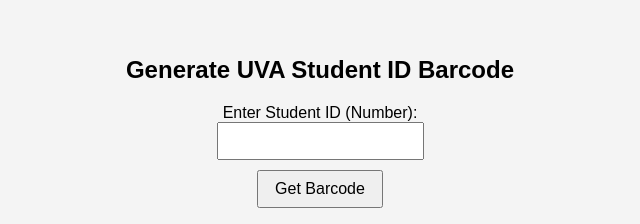
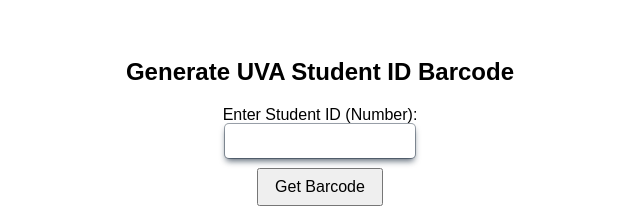
Before and after one commit to Saket-Upadhyay/uva-barcode-gen, a plain HTML site: page index.html in a window 1280 px wide. Shown: the part 129-353 px from the top of the page, without its empty margins (320-960 px from the left). Drawn offline with Linux system fonts and the light colour scheme.

Commit message:
changing background color to match barcode bg. setting numeric input parameters.

```diff
--- a/index.html
+++ b/index.html
@@ -12,7 +12,7 @@
 
 <form id="barcodeForm">
     <label for="student_id">Enter Student ID (Number):</label>
-    <input id="student_id" name="student_id" required type="text">
+    <input id="student_id" max="9999999999" min="9999999" name="student_id" required type="number">
     <button type="submit">Get Barcode</button>
 </form>
 
@@ -27,7 +27,8 @@
 </div>
 
 <div id="help_section">
-    <p><a href="help.html">How to use?</a> | <a href="https://github.com/Saket-Upadhyay/uva-barcode-gen"> GitHub </a></p>
+    <p><a href="help.html">How to use?</a> | <a href="https://github.com/Saket-Upadhyay/uva-barcode-gen"> GitHub </a>
+    </p>
 </div>
 
 <script src="script.js"></script>
--- a/style.css
+++ b/style.css
@@ -7,7 +7,7 @@ body {
     justify-content: center;
     align-items: center;
     height: 100vh;
-    background-color: #f4f4f4;
+    background-color: #ffffff;
 }
 
 h1 {
@@ -22,12 +22,16 @@ form {
     margin-bottom: 20px;
 }
 
-input[type="text"] {
+input[type="number"] {
     padding: 8px;
     font-size: 16px;
     width: calc(100% - 20px);
     margin-bottom: 10px;
-    box-sizing: border-box;
+    box-sizing: content-box;
+    border-radius: 4px;
+    border: none;
+    text-align: center;
+    box-shadow: rgba(6, 24, 44, 0.4) 0 0 0 1px, rgba(6, 24, 44, 0.65) 0 4px 6px -1px, rgba(255, 255, 255, 0.08) 0 1px 0 inset;
 }
 
 button {
@@ -77,7 +81,7 @@ img {
     align-items: center;
 }
 
-#help_section a{
+#help_section a {
     text-decoration: none;
 }
 
```
